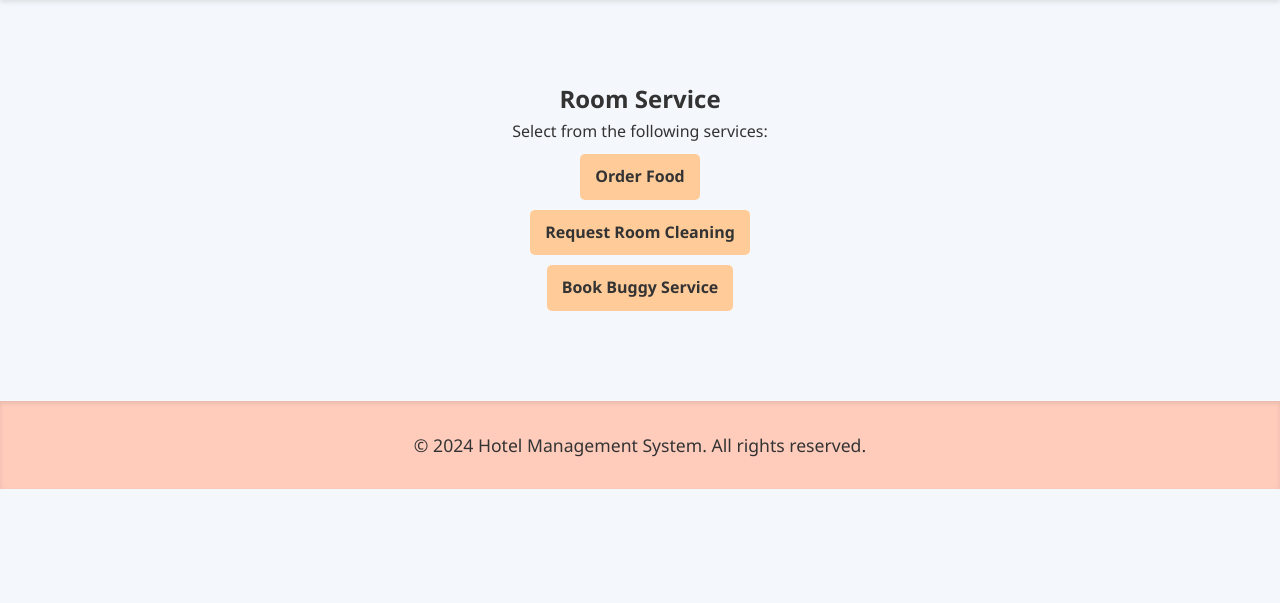
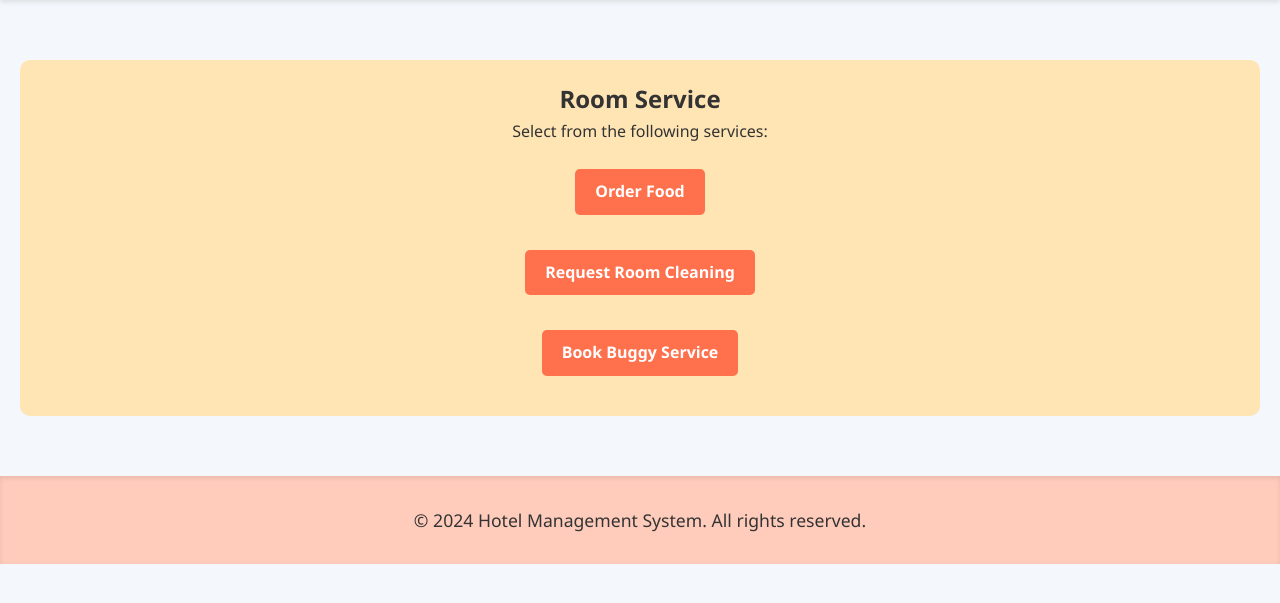
Before and after one commit to NamithaM6/Hotel-Management-System--DBMS-Mini-Project, a Django app: page /room_service/ in a window 1280 px wide. Shown: the part 96-699 px from the top of the page. Run offline with Django 5.2, Linux system fonts and the light colour scheme; a user stored in the database is signed in.

Commit message:
cleaning and buggy service also working

```diff
--- a/templates/hotel/room_service.html
+++ b/templates/hotel/room_service.html
@@ -1,18 +1,28 @@
 {% extends 'base.html' %}
 {% block content %}
-<div class="room-service-page" style="background-color: peach; padding: 20px;">
-    <h2>Room Service</h2>
-    <p>Select from the following services:</p>
+<div class="room-service-page" style="background-color: #ffe5b4; padding: 20px; border-radius: 10px;">
+    <h2 style="text-align: center; color: #333;">Room Service</h2>
+    <p style="text-align: center;">Select from the following services:</p>
 
-    <div class="service-option">
-        <a href="{% url 'order_food' %}" class="service-button">Order Food</a>
+    <div class="service-option" style="display: flex; justify-content: center; margin-top: 15px;">
+        <a href="{% url 'order_food' %}" class="service-button" style="margin: 10px; background-color: #ff704d; padding: 10px 20px; color: white; text-decoration: none; border-radius: 5px;">Order Food</a>
     </div>
-    <div class="service-option">
-        <a href="{% url 'clean_room' %}" class="service-button">Request Room Cleaning</a>
+    <div class="service-option" style="display: flex; justify-content: center; margin-top: 15px;">
+        <a href="#" onclick="notifyCleaning()" class="service-button" style="margin: 10px; background-color: #ff704d; padding: 10px 20px; color: white; text-decoration: none; border-radius: 5px;">Request Room Cleaning</a>
     </div>
-    <div class="service-option">
-        <a href="{% url 'book_buggy' %}" class="service-button">Book Buggy Service</a>
+    <div class="service-option" style="display: flex; justify-content: center; margin-top: 15px;">
+        <a href="#" onclick="notifyBuggy()" class="service-button" style="margin: 10px; background-color: #ff704d; padding: 10px 20px; color: white; text-decoration: none; border-radius: 5px;">Book Buggy Service</a>
     </div>
-    <!-- Additional options -->
 </div>
+
+<script>
+    // JavaScript functions for notifications
+    function notifyCleaning() {
+        alert("Notification sent to our staff. Room cleaning will be arranged shortly.");
+    }
+
+    function notifyBuggy() {
+        alert("Your buggy will arrive in approximately 3 minutes.");
+    }
+</script>
 {% endblock %}
```
Also changed, not shown: db.sqlite3.
